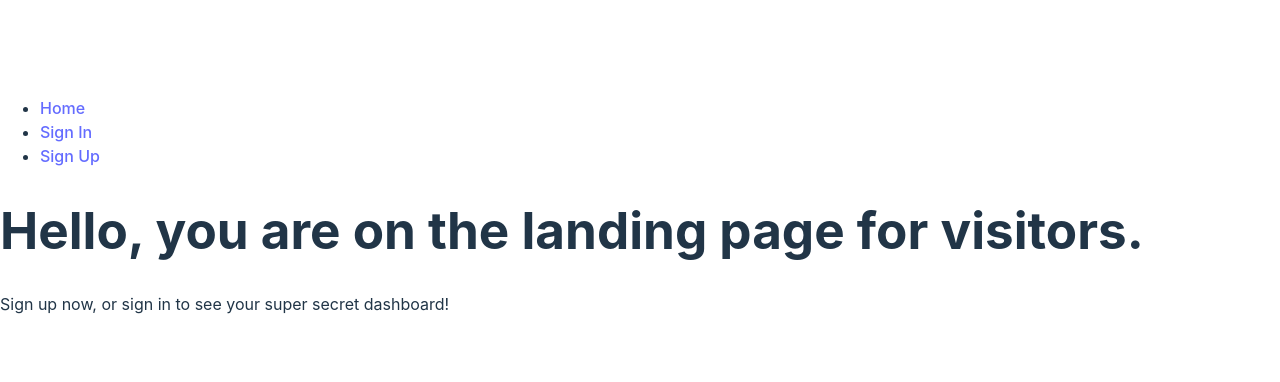
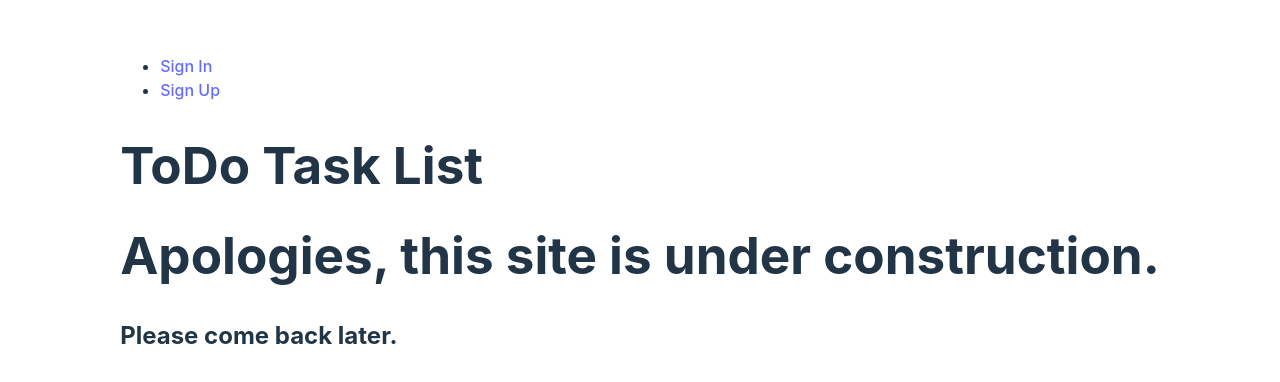
Before and after one commit to kjwagner613/ToDo-List-Frontend, a React (Vite) app: page / in a window 1280 px wide. Shown: the part 194-576 px from the top of the page. Built offline with nearby package versions, Linux system fonts and the light colour scheme; no server answers.

Commit message:
adding under construction message

```diff
--- /dev/null
+++ b/src/App.css
@@ -0,0 +1,5 @@
+body {
+    display: flex;
+    justify-content: center;
+    align-items: center;
+}
--- a/src/App.jsx
+++ b/src/App.jsx
@@ -1,5 +1,6 @@
 import { useContext } from 'react';
 import { Routes, Route } from 'react-router';
+import './App.css';
 
 import NavBar from './components/NavBar/NavBar';
 import SignUpForm from './components/SignUpForm/SignUpForm';
@@ -15,6 +16,7 @@ const App = () => {
   return (
     <>
       <NavBar/>
+      <h1>ToDo Task List</h1>
       <Routes>
         <Route path='/' element={user ? <Dashboard /> : <Landing />} />
         <Route path='/sign-up' element={<SignUpForm />} />
--- a/src/components/Landing/Landing.jsx
+++ b/src/components/Landing/Landing.jsx
@@ -1,8 +1,8 @@
 const Landing = () => {
   return (
     <main>
-      <h1>Hello, you are on the landing page for visitors.</h1>
-      <p>Sign up now, or sign in to see your super secret dashboard!</p>
+      <h1>Apologies, this site is under construction.</h1>
+      <h2>Please come back later.</h2>
     </main>
   );
 };
--- a/src/components/NavBar/NavBar.jsx
+++ b/src/components/NavBar/NavBar.jsx
@@ -21,7 +21,7 @@ const NavBar = () => {
         </ul>
       ) : (
         <ul>
-          <li><Link to='/'>Home</Link></li>
+          {/* <li><Link to='/'>Home</Link></li> */}
           <li><Link to='/sign-in'>Sign In</Link></li>
           <li><Link to='/sign-up'>Sign Up</Link></li>
         </ul>
```
